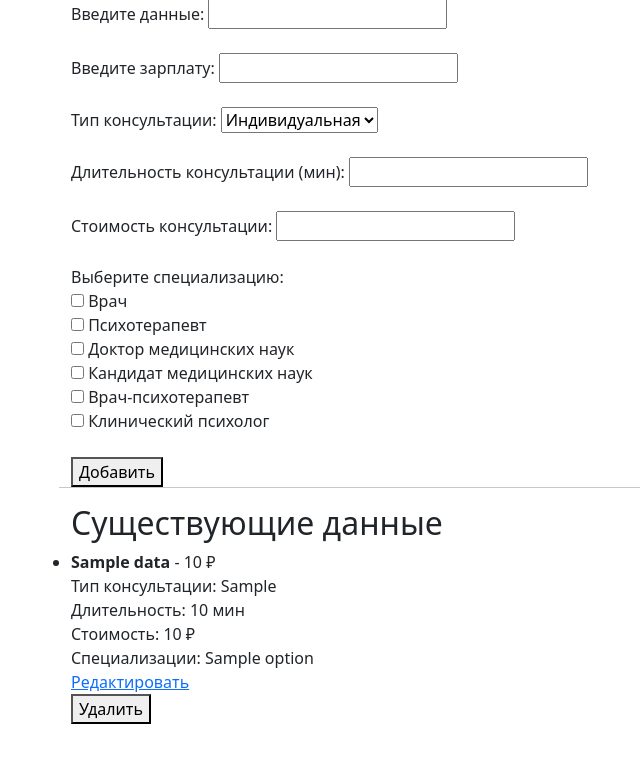
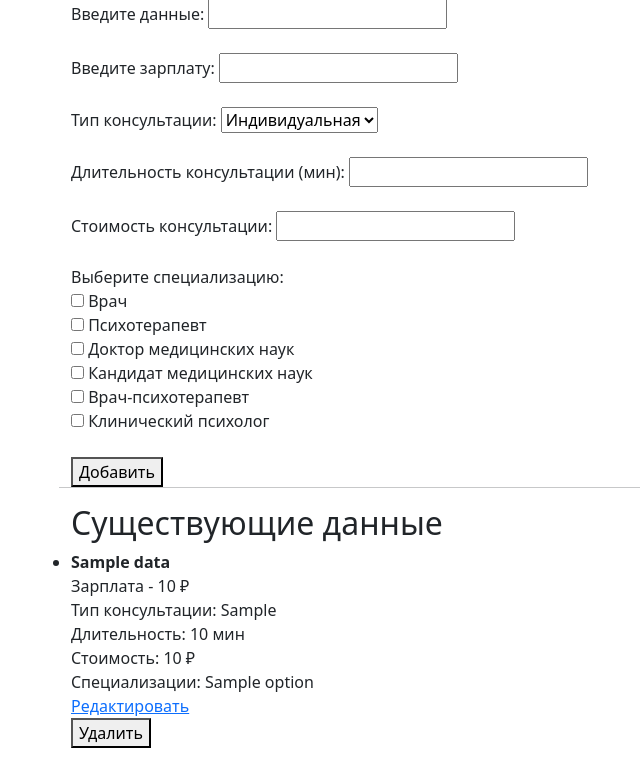
Before and after one commit to sfincter/pythonBack, a Python web app: template templates/index.html in a window 1280 px wide. Shown: the part 57-821 px from the top of the page, without its empty margins (11-651 px from the left). Before the commit the page ends 781 px from the top, so only its background shows below. Run offline with Jinja, Linux system fonts and the light colour scheme; the template is opened without the code that fills it: most values are stand-ins (such as "Sample title", 1, 10 or a date in 2020).

Commit message:
edit table

```diff
--- a/templates/index.html
+++ b/templates/index.html
@@ -49,7 +49,8 @@
     <ul>
         {% for data_item in data %}
             <li>
-                <strong>{{ data_item.data }}</strong> - {{ data_item.salary }} ₽
+                <strong>{{ data_item.data }}<br>
+                </strong> Зарплата - {{ data_item.salary }} ₽
                 <br>
                 Тип консультации: {{ data_item.service_type }}<br>
                 Длительность: {{ data_item.service_duration }} мин<br>
```
